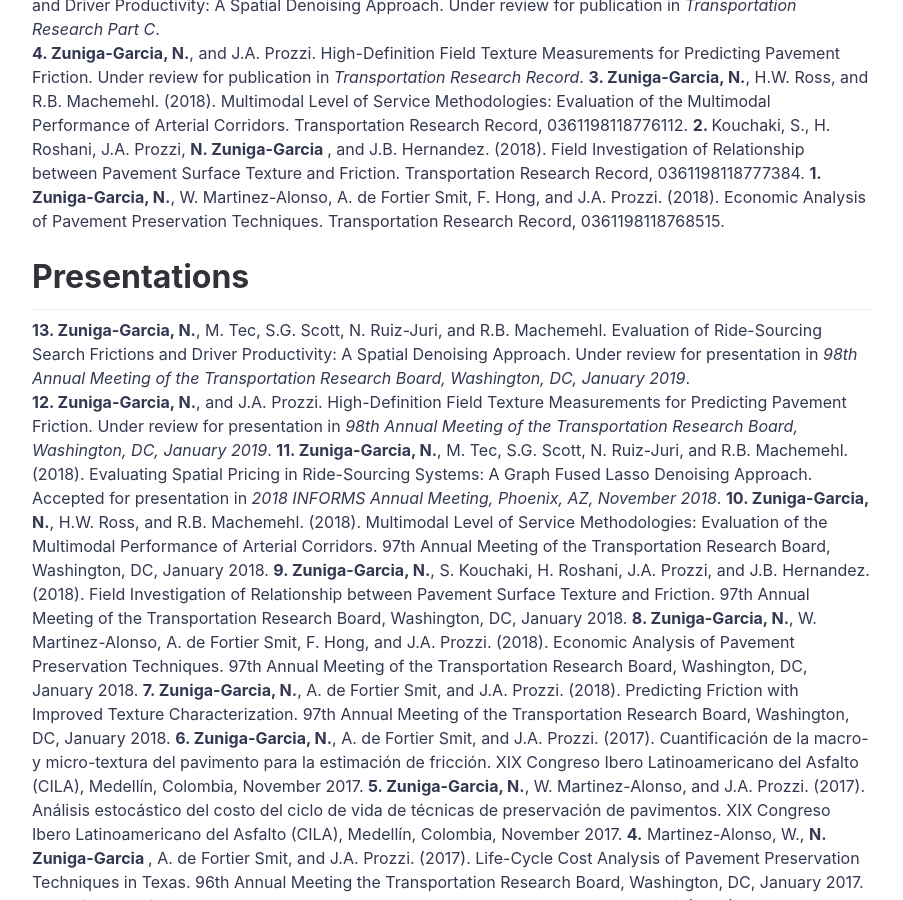
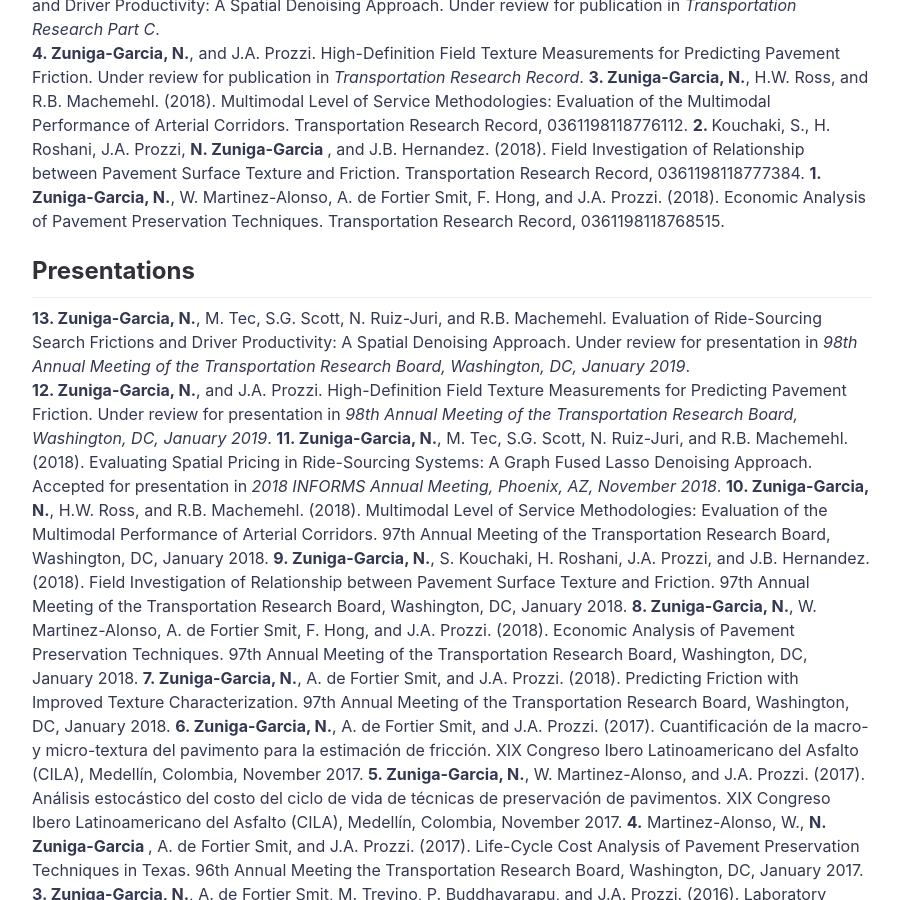
Before and after one commit to nzunigag/nzunigag.github.io, a Jekyll site: the page built from research.md, in a window 1280 px wide and 900 px high, scrolled down 452 px. Shown: the whole window, without its empty margins (188-1091 px from the left). Built offline with Jekyll 4.4.1, drawn with Linux system fonts in a browser that asks for light colours.

```diff
--- a/research.md
+++ b/research.md
@@ -13,7 +13,7 @@ ___
 <b> 2. </b> Kouchaki, S., H. Roshani, J.A. Prozzi, <b> N. Zuniga-Garcia </b>, and J.B. Hernandez. (2018). Field Investigation of Relationship between Pavement Surface Texture and Friction. Transportation Research Record, 0361198118777384.
 <b> 1. Zuniga-Garcia, N.</b>, W. Martinez-Alonso, A. de Fortier Smit, F. Hong, and J.A. Prozzi. (2018). Economic Analysis of Pavement Preservation Techniques. Transportation Research Record, 0361198118768515.
 
-# Presentations
+## Presentations
 ___
 <b> 13. Zuniga-Garcia, N.</b>, M. Tec, S.G. Scott, N. Ruiz-Juri, and R.B. Machemehl. Evaluation of Ride-Sourcing Search Frictions and Driver Productivity: A Spatial Denoising Approach. Under review for presentation in <i>98th Annual Meeting of the Transportation Research Board, Washington, DC, January 2019</i>.
 <b> 12. Zuniga-Garcia, N.</b>, and J.A. Prozzi. High-Definition Field Texture Measurements for Predicting Pavement Friction. Under review for presentation in <i> 98th Annual Meeting of the Transportation Research Board, Washington, DC, January 2019</i>.
@@ -30,7 +30,7 @@ Graph Fused Lasso Denoising Approach. Accepted for presentation in <i> 2018 INFO
 <b> 2. Zuniga-Garcia, N.</b>, A. de Fortier Smit, M. Trevino, P. Buddhavarapu,  and J.A. Prozzi. (2015). Laboratory Design of Quieter Asphalt Surfaces. 27th Annual Road Profile Users’ Group (RPUG) Meeting, Raleigh, NC, November 2015.
 <b> 1. Zuniga-Garcia, N.</b>, and F. Elizondo-Arrieta (2013). Propuesta de una metodología para la evaluación del desempeño de tratamientos superficiales en laboratorio. XVII Congreso Ibero Latinoamericano del Asfalto (CILA), Antigua, Guatemala, November 2013.
 
-# Thesis and Technical Reports
+## Thesis and Technical Reports
 ____
 <b> 6. Zuniga-Garcia, N.</b> (2018). Spatial Pricing Empirical Evaluation of Ride-Sourcing
 Trips Using the Graph-Fused Lasso for Total Variation Denoising (Master's Thesis Report). The University of Texas at Austin, Austin, TX, United States.
```
